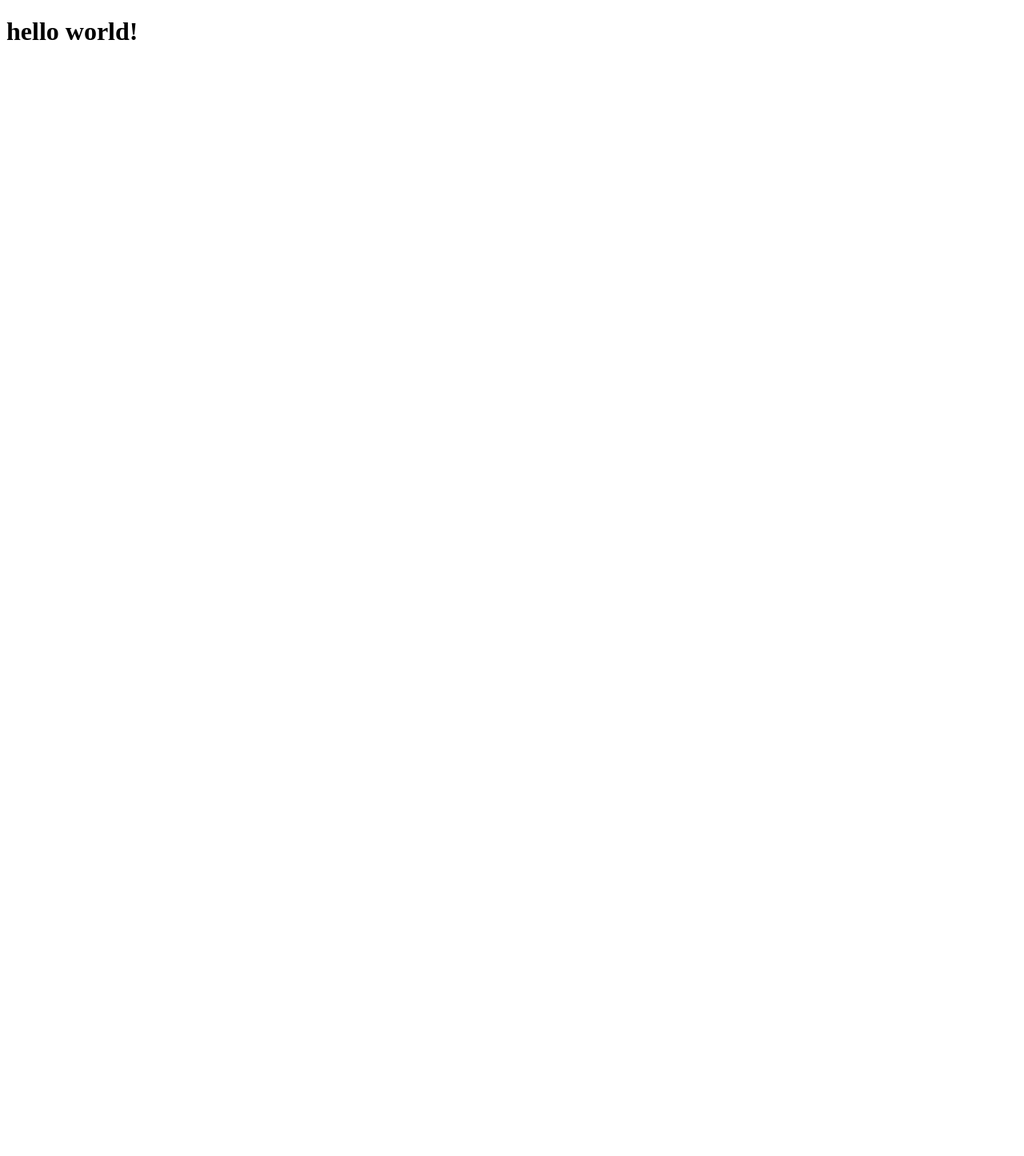
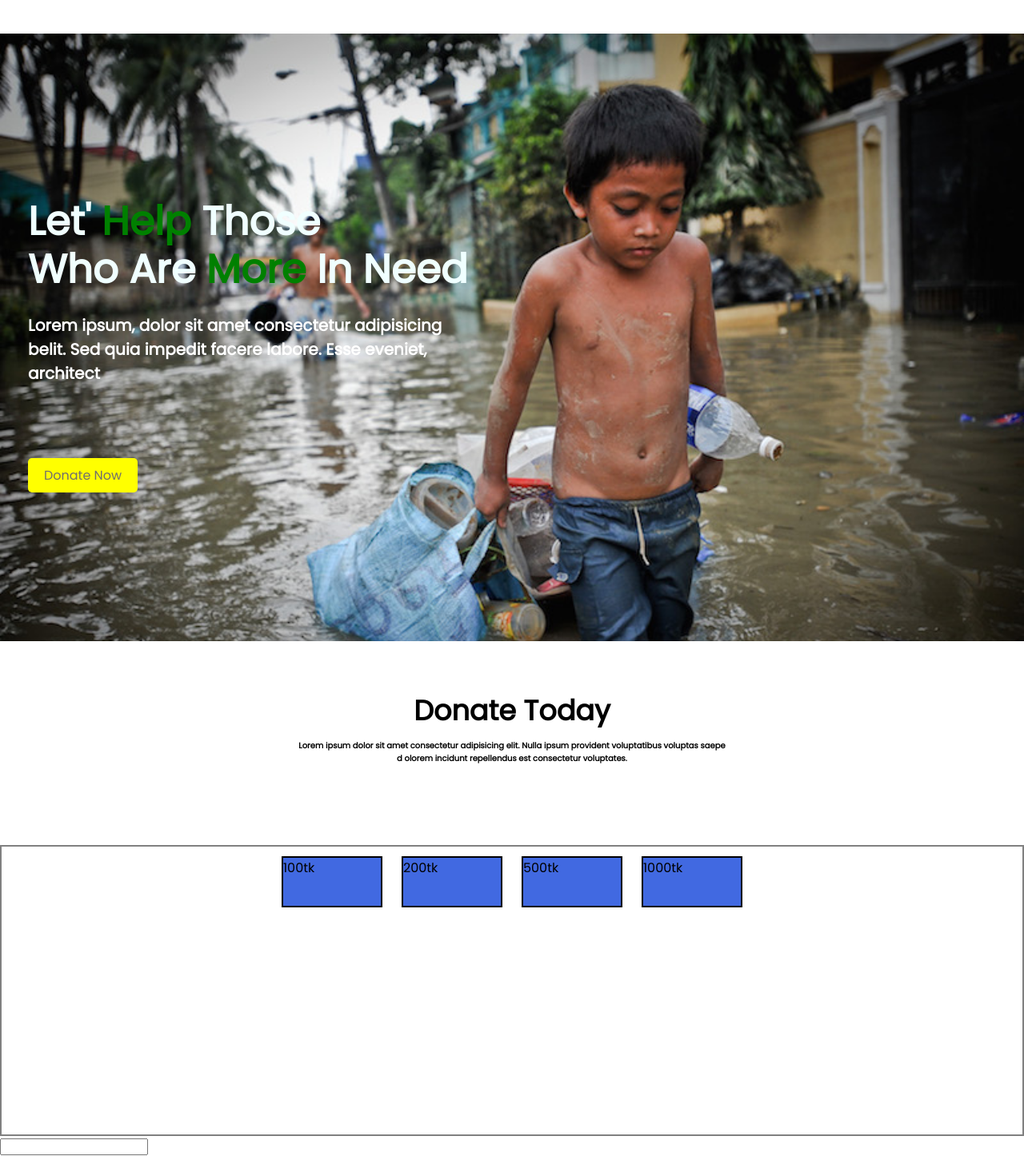
Before and after one commit to Evenbabu/1st-Assignment, a plain HTML site: page index.html in a window 1280 px wide. Shown: the whole page at 80% size. Before the commit the page ends 800 px from the top, so only its background shows below. Drawn offline with Linux system fonts and the light colour scheme.

Commit message:
assinment

```diff
--- a/index.html
+++ b/index.html
@@ -6,11 +6,35 @@
     <meta http-equiv="X-UA-Compatible" content="IE=edge">
     <meta name="viewport" content="width=device-width, initial-scale=1.0">
     <title>Document</title>
+    <link rel="preconnect" href="https://fonts.googleapis.com">
+<link rel="preconnect" href="https://fonts.gstatic.com" crossorigin>
+<link href="https://fonts.googleapis.com/css2?family=Poppins&display=swap" rel="stylesheet">
     <link rel="stylesheet" href="/style.css">
 </head>
 
 <body>
-    <h1>hello world!</h1>
+    <section class="banner">
+        <div class="bnr-img">
+            <h1 class="bnr-heading"><p>Let' <span> Help</span> Those</p>
+                <p>Who Are <span>More</span> In Need</p>
+            </h1>
+            <h3 class="bnr-descrption">Lorem ipsum, dolor sit amet consectetur adipisicing <br> belit. Sed quia impedit facere labore. Esse eveniet, <br> architect</h3>
+            <div class="donate-box" ><a class="donate-now" href="">Donate Now</a></div>
+        </div>
+
+    </section>
+    <section class="donate-amount">
+        <h1 class="donate-today">Donate Today</h1>
+        <h3 class="donate-description">Lorem ipsum dolor sit amet consectetur adipisicing elit. Nulla ipsum provident voluptatibus voluptas saepe <br> d
+            olorem incidunt repellendus est consectetur voluptates.</h3>
+       <div class="amount-list">
+        <div class="100tk box">100tk</div>
+        <div class="200tk box">200tk</div>
+        <div class="500tk box">500tk</div>
+        <div class="1000tk box">1000tk</div>
+       </div>
+       <input type="text">
+     </section>
 
 </body>
 
--- a/style.css
+++ b/style.css
@@ -1 +1,62 @@
-h1{color: black;}
+body{
+    font-family: 'Poppins', sans-serif;
+    margin: 0;
+
+}
+.banner{
+    background-image: url(/images/donation9.jpg);
+    height: 95vh;
+    background-repeat: no-repeat;
+    background-size: cover;
+    color: azure;
+    margin-bottom: 60px;
+}
+.bnr-heading{
+    padding-top: 180px;
+    padding-left:35px ;
+    font-size: 50px ;
+    line-height: 10px;
+}
+span{
+    color: green;
+}
+.bnr-descrption{
+    color: rgb(255, 255, 255);
+    font-size: 20px;
+    padding-left: 35px;
+    margin-bottom:100px ;
+}
+.donate-now{
+    text-decoration: none;
+    background-color: yellow;
+    color: rgb(113, 110, 110);
+    padding: 10px 20px;
+    border-radius: 5px;
+    margin-left: 35px;
+}
+h1.donate-today{
+    text-align: center;
+    font-size: 35px;
+    margin-bottom: 10px;
+    padding-bottom: 0px;
+}
+.donate-description{
+    margin-bottom: 100px;
+    font-size: 10px;
+    text-align: center;
+}
+.amount-list{
+    display: flex;
+    border: 2px solid gray;
+    height: 45vh;
+    justify-content: center;
+
+
+}
+.box{
+    background-color: royalblue;
+    border: 2px solid black;
+    margin: 12px;
+    width: 122px;
+    height: 60px;
+}
```
Also changed, not shown: images/donation0.jpg (added), images/donation1.jpg (added), images/donation10.jpg (added), images/donation11.jpg (added), images/donation13.jpg (added), images/donation2.jpg (added), images/donation4.jpg (added), images/donation5.jpg (added), images/donation6.jpg (added), images/donation7.jpg (added), images/donation8.jpg (added), images/donation9.jpg (added), images/img.jpg (added), 2 other files.
